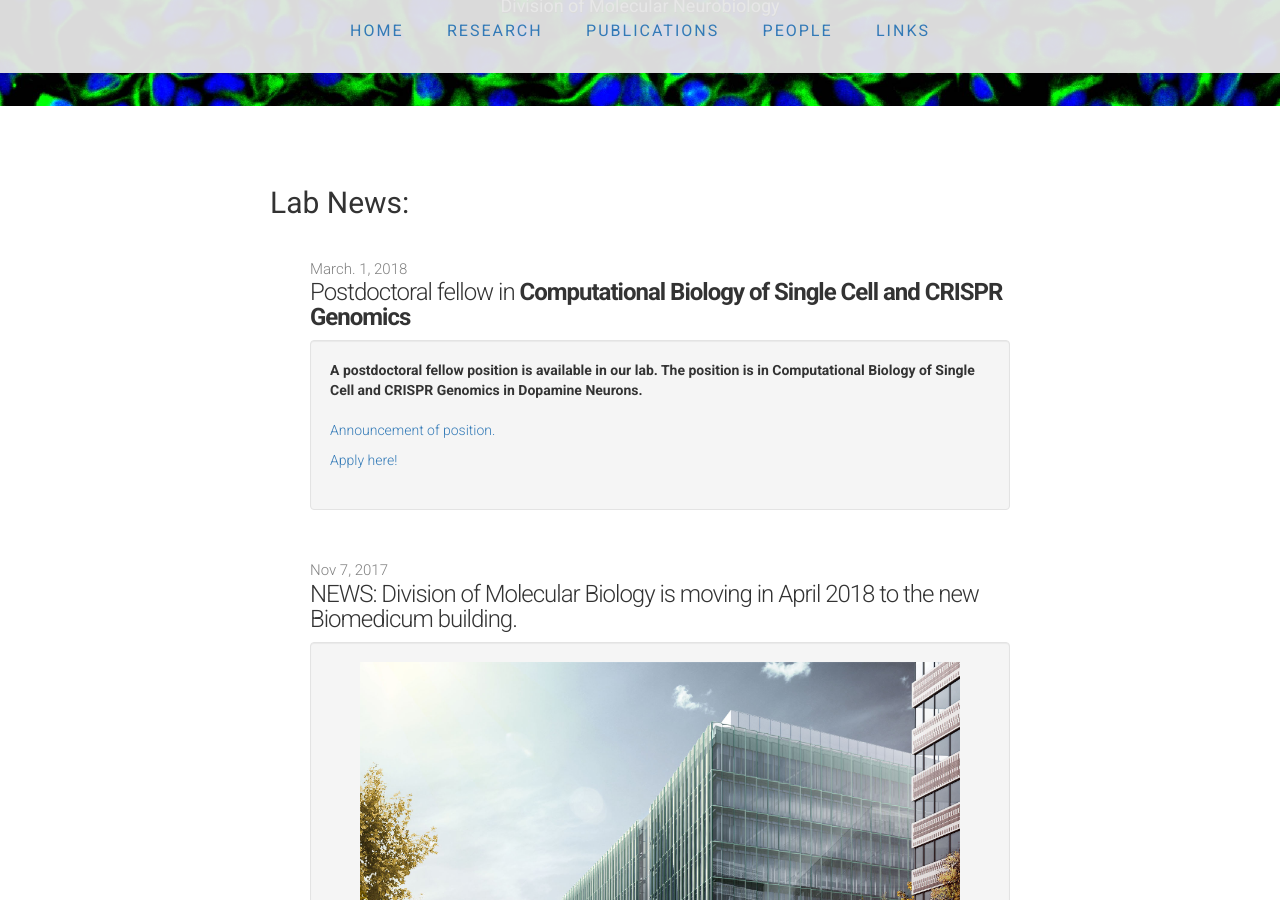
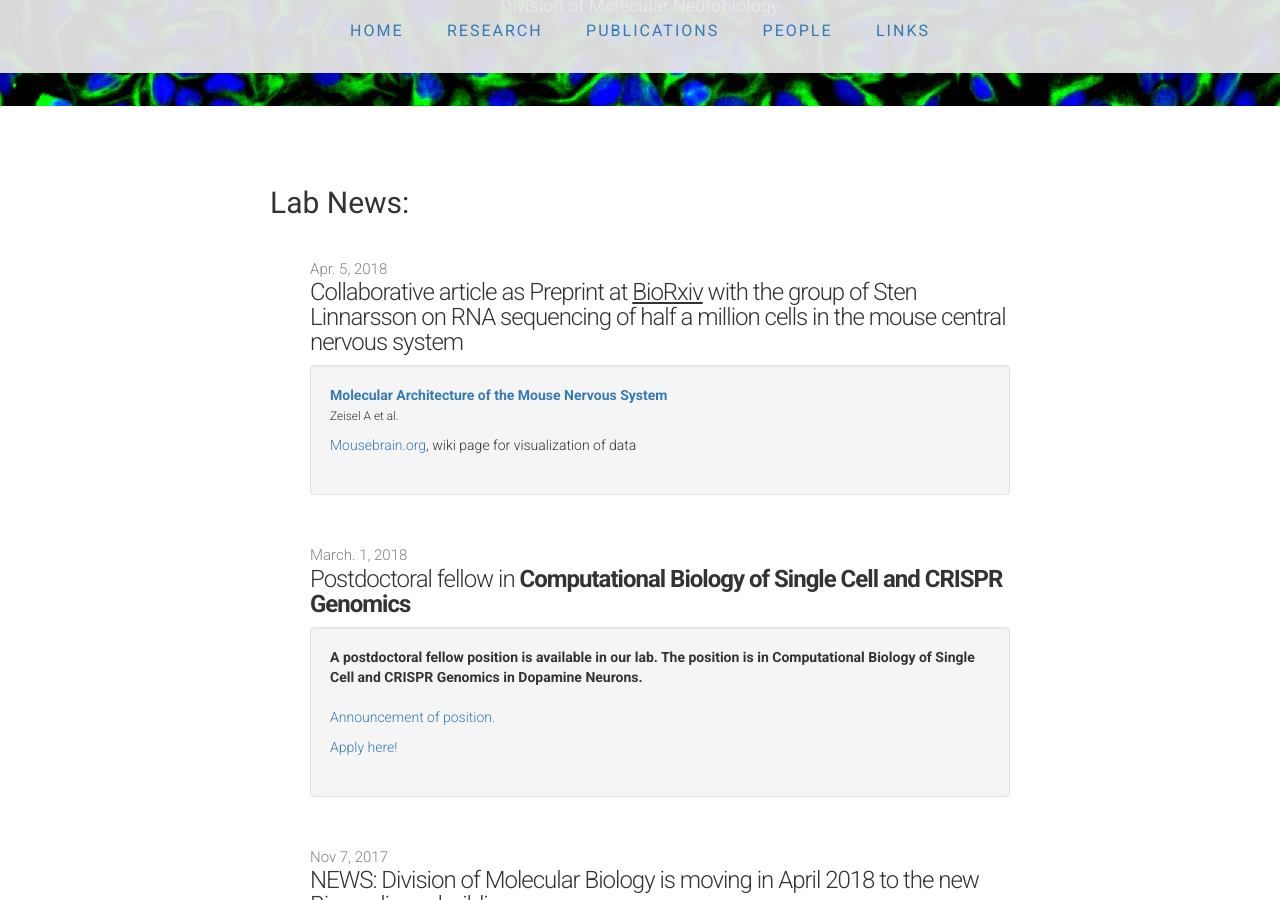
Before and after one commit to ArenasLab/arenaslab.github.io, a Jekyll site: the page index.html, which Jekyll copies as it is, in a window 1280 px wide and 900 px high, scrolled down 364 px. Built offline with Jekyll 4.4.1, drawn with Linux system fonts in a browser that asks for light colours; some of the changed text lies outside the part shown.

Commit message:
Update index.html

```diff
--- a/index.html
+++ b/index.html
@@ -86,6 +86,24 @@
 
 :END TEMPLATE -->
 
+
+          <li>
+            <span class="post-date">Apr. 5, 2018</span>
+            <span class="post-link">Collaborative article as Preprint at <u>BioRxiv</u> with the group of Sten Linnarsson on
+		    RNA sequencing of half a million cells in the mouse central nervous system</span>
+          </li>
+          <div class="well">
+            <li class="media">
+              <div class="media-body">
+              <strong class="media-heading"><a href="https://www.biorxiv.org/content/early/2018/04/05/294918">Molecular Architecture of the Mouse Nervous System</a></strong>
+              <p><small>Zeisel A et al.</small></p>
+	      <p><a href="http://mousebrain.org/doku.php">Mousebrain.org</a>, wiki page for visualization of data</p>
+               </div>
+             </li>
+           </div>
+
+      <p>&nbsp;</p>
+
 	<li>
             <span class="post-date">March. 1, 2018</span>
             <span class="post-link">Postdoctoral fellow in <b>Computational Biology of Single Cell and CRISPR Genomics</b> </span>
@@ -101,7 +119,8 @@
             </div>
           </li>
         </div>
-	<p>&nbsp;</p>
+
+      <p>&nbsp;</p>
 
         <li>
             <span class="post-date">Nov 7, 2017</span>
@@ -462,7 +481,7 @@
 	<div class=" col-sm-4  col-md-4 col-lg-4">
         </div>
         <div class=" col-sm-4  col-md-4 col-lg-4" align="center">
-		<p>Updated: Mar 14, 2018</p>
+		<p>Updated: Apr 6, 2018</p>
 	</div>
         <div class=" col-sm-4  col-md-4 col-lg-4">
 	</div>
```
